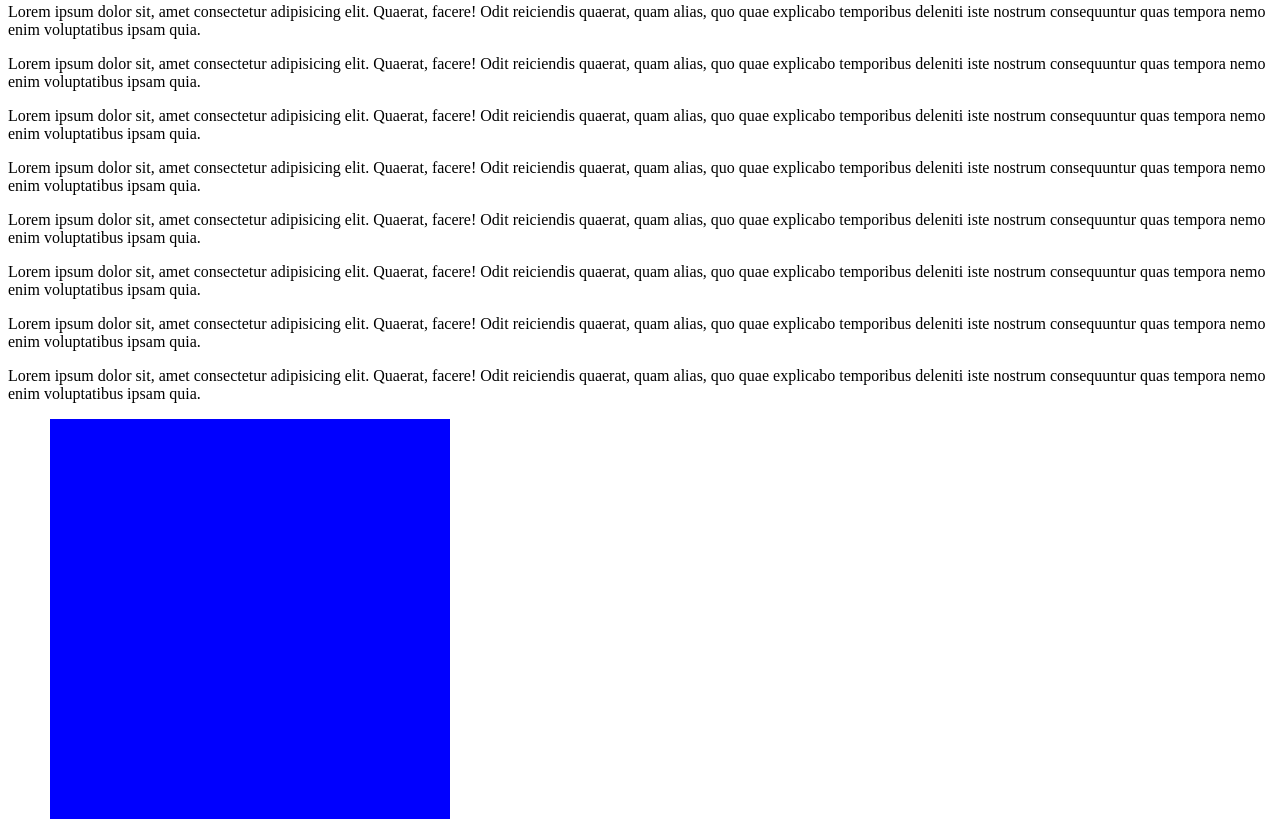
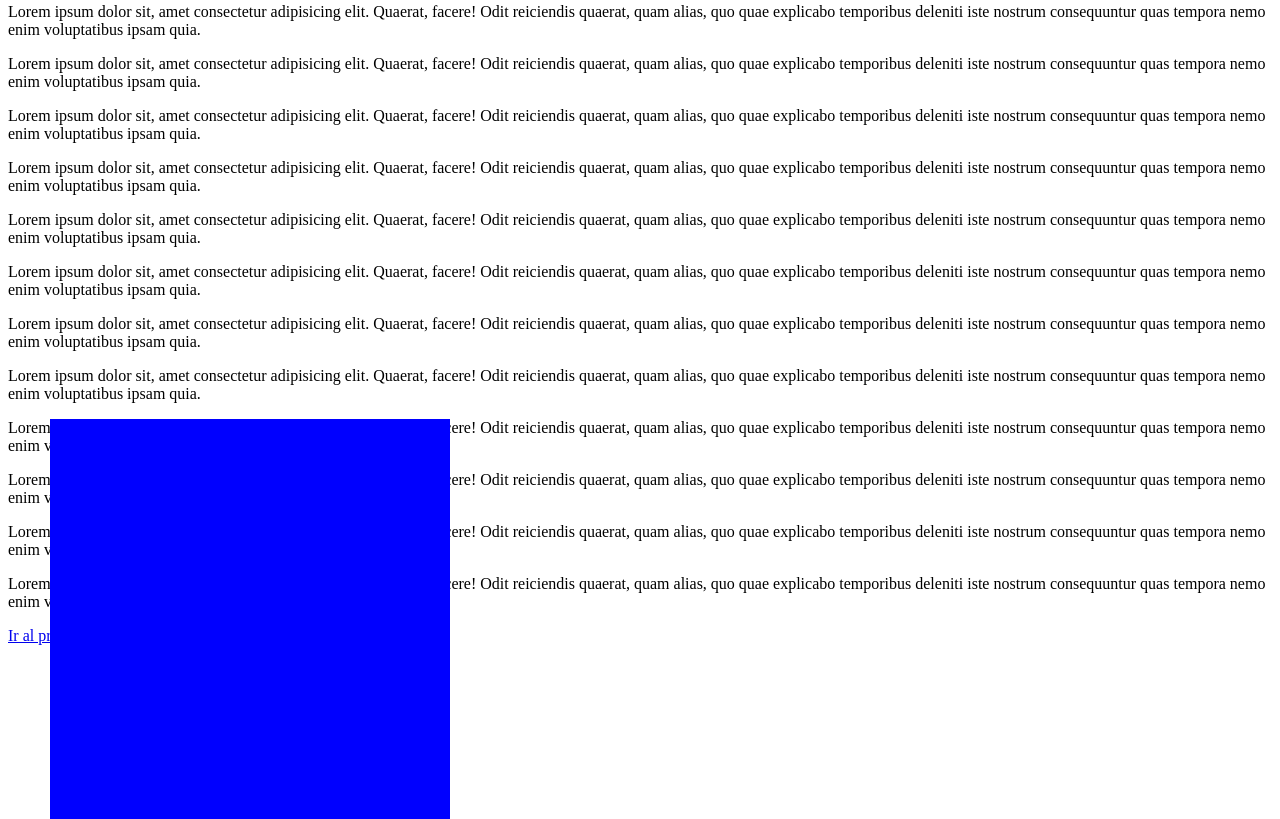
Before and after one commit to EtcGonza/club_cp_summer, a plain HTML site: page tres_acomodar_elementos/dos_position/index.html in a window 1280 px wide. Shown: the part 581-1400 px from the top of the page. Drawn offline with Linux system fonts and the light colour scheme.

Commit message:
cambiamos cual es la hoja principal

```diff
--- a/tres_acomodar_elementos/dos_position/index.html
+++ b/tres_acomodar_elementos/dos_position/index.html
@@ -46,6 +46,23 @@
     <p>Lorem ipsum dolor sit, amet consectetur adipisicing elit. Quaerat, facere! Odit reiciendis
         quaerat, quam alias, quo quae explicabo temporibus deleniti iste nostrum consequuntur quas
         tempora nemo enim voluptatibus ipsam quia.</p>
+    <p>Lorem ipsum dolor sit, amet consectetur adipisicing elit. Quaerat, facere! Odit reiciendis
+        quaerat, quam alias, quo quae explicabo temporibus deleniti iste nostrum consequuntur quas
+        tempora nemo enim voluptatibus ipsam quia.</p>
+    <p>Lorem ipsum dolor sit, amet consectetur adipisicing elit. Quaerat, facere! Odit reiciendis
+        quaerat, quam alias, quo quae explicabo temporibus deleniti iste nostrum consequuntur quas
+        tempora nemo enim voluptatibus ipsam quia.</p>
+    <p>Lorem ipsum dolor sit, amet consectetur adipisicing elit. Quaerat, facere! Odit reiciendis
+        quaerat, quam alias, quo quae explicabo temporibus deleniti iste nostrum consequuntur quas
+        tempora nemo enim voluptatibus ipsam quia.</p>
+    <p>Lorem ipsum dolor sit, amet consectetur adipisicing elit. Quaerat, facere! Odit reiciendis
+        quaerat, quam alias, quo quae explicabo temporibus deleniti iste nostrum consequuntur quas
+        tempora nemo enim voluptatibus ipsam quia.</p>
+
+    <section>
+        <a target="_blank" href="/index.html">Ir al principio</a>
+    </section>
+
 </body>
 
 </html>
```
